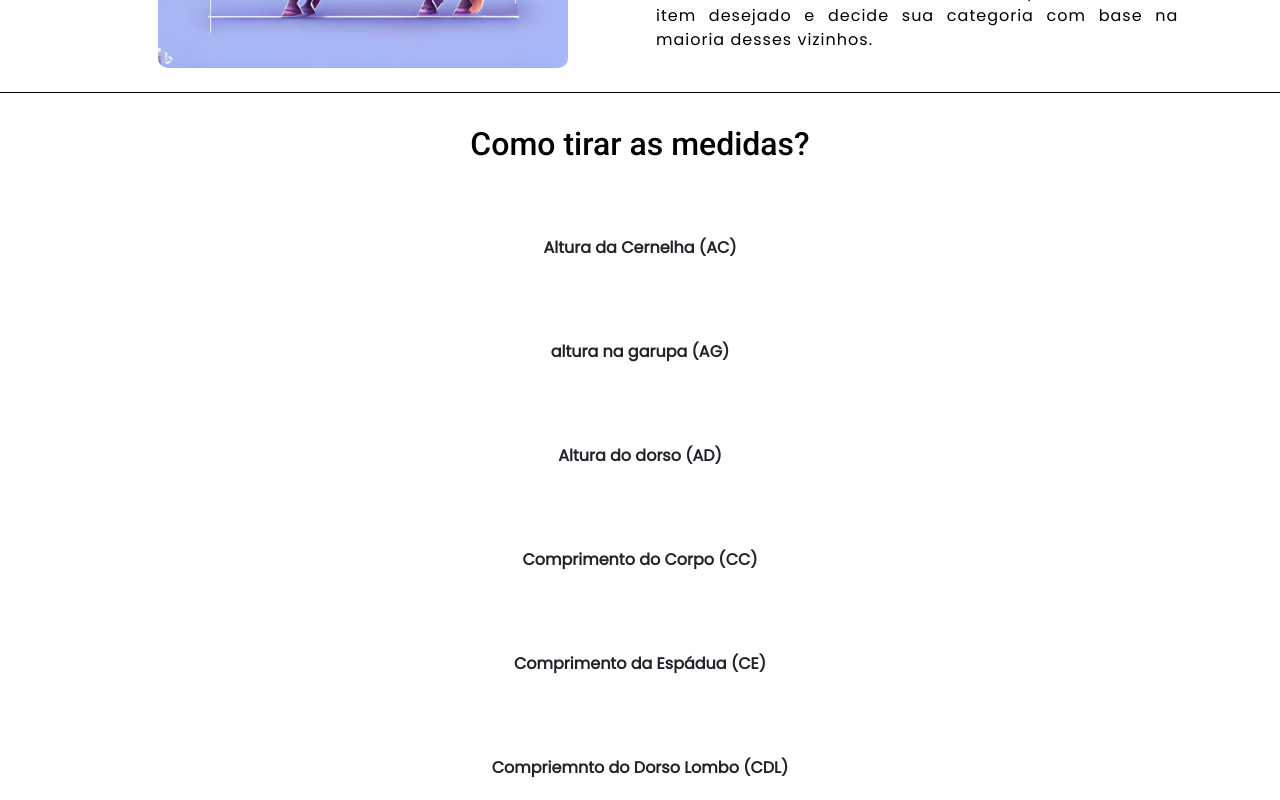
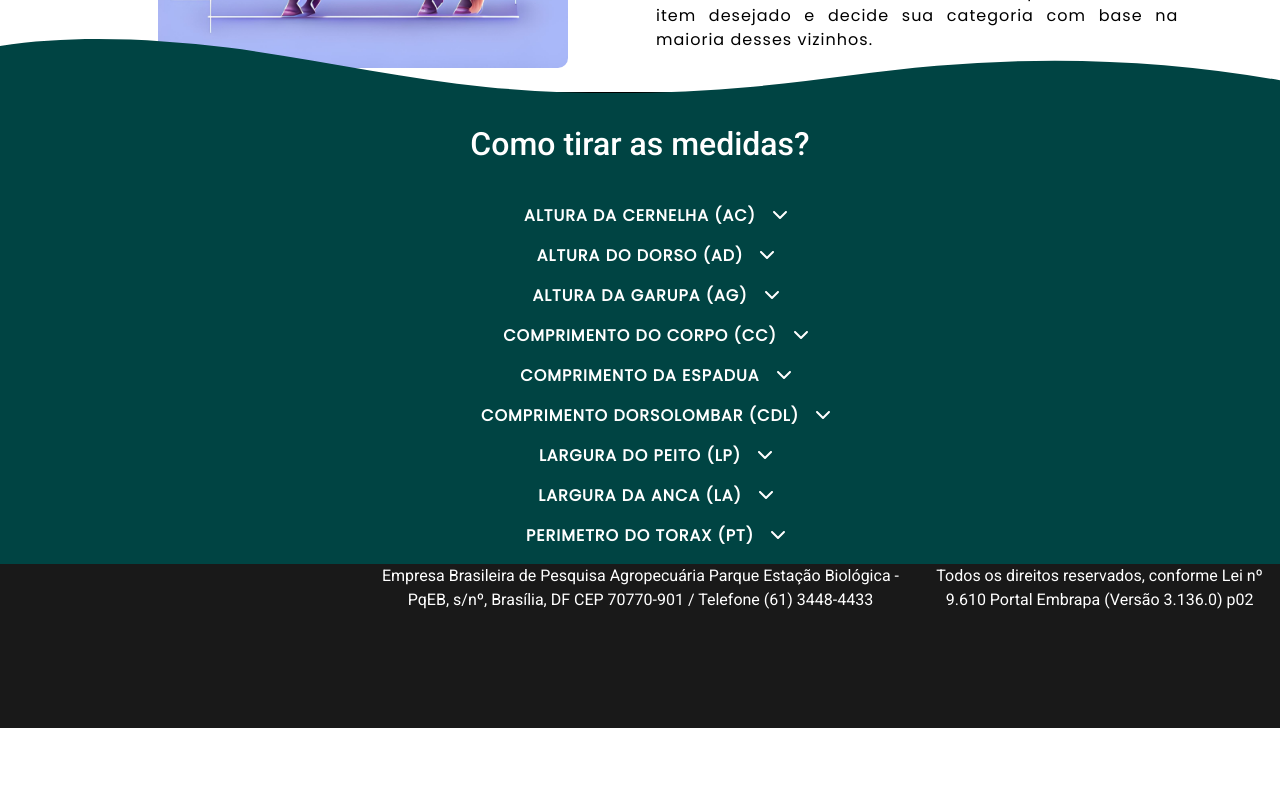
Before and after one commit to Igorsouza1/IAHORSE, a Vue app: page /#/ in a window 1280 px wide. Shown: the part 2640-3440 px from the top of the page. After the commit the page ends 3368 px from the top, so only its background shows below. Built offline with nearby package versions, Linux system fonts and the light colour scheme.

Commit message:
toggle medidas funcionando

```diff
--- /dev/null
+++ b/src/components/MedidasToggle.vue
@@ -0,0 +1,36 @@
+<template>
+    <div class="medidas" @click="toggle">
+      <span><slot></slot></span>
+      <p v-if="expanded">{{ texto }}</p>
+      <img :src="imagem" alt="Imagem da medida" v-if="expanded" />
+    </div>
+  </template>
+
+  <script>
+  export default {
+    name: 'MedidasToggle',
+    props: ['texto', 'imagem'],
+    data() {
+      return {
+        expanded: false,
+      };
+    },
+    methods: {
+      toggle() {
+        this.expanded = !this.expanded;
+      },
+    },
+  };
+  </script>
+
+<style scoped>
+  .medidas{
+    color: #fff;
+    font-weight: 500;
+    font-size: 1.2rem;
+  }
+
+  .medidas p{
+    font-size: 1rem;
+  }
+</style>
--- a/src/views/HomeView.vue
+++ b/src/views/HomeView.vue
@@ -109,45 +109,133 @@
           <img src="../assets/knnalgo.png" alt="">
         </div>
       </div>
+
     </div>
+
+    <div class="custom-shape-divider-bottom-1680807326">
+    <svg data-name="Layer 1" xmlns="http://www.w3.org/2000/svg" viewBox="0 0 1200 120" preserveAspectRatio="none">
+        <path d="M321.39,56.44c58-10.79,114.16-30.13,172-41.86,82.39-16.72,168.19-17.73,250.45-.39C823.78,31,906.67,72,985.66,92.83c70.05,18.48,146.53,26.09,214.34,3V0H0V27.35A600.21,600.21,0,0,0,321.39,56.44Z" class="shape-fill"></path>
+    </svg>
+</div>
     </section>
+
     <section class="info">
-      <h1 class="title app-title">Como tirar as medidas?</h1>
-      <div class="medidas">
-        <span>Altura da Cernelha (AC)</span>
-        <p></p>
+      <h1 class="title info-title">Como tirar as medidas?</h1>
+      <div class="medidas-container">
+        <div class="medidas" @click="toggle(0)">
+          <span>Altura da Cernelha (AC) <font-awesome-icon :icon="expandedIndex === 0 ? 'chevron-left' : 'chevron-down'" class="icon" /></span>
+
+          <transition name="expand">
+            <div class="expand-container" v-if="expandedIndex === 0">
+              <p>Altura do pé à cernelha</p>
+              <img src="../assets/AlturadaCernelha.png" alt="Imagem da medida altura da cernelha" />
+            </div>
+          </transition>
+        </div>
       </div>
-      <div class="medidas">
-        <span>altura na garupa (AG)</span>
-        <p></p>
+
+      <div class="medidas-container">
+        <div class="medidas" @click="toggle(1)">
+          <span>Altura do Dorso (AD) <font-awesome-icon :icon="expandedIndex === 1 ? 'chevron-left' : 'chevron-down'" class="icon" /></span>
+
+          <transition name="expand">
+            <div class="expand-container" v-if="expandedIndex === 1">
+              <p>Altura do pé à cernelha</p>
+              <img src="../assets/AlturadaCernelha.png" alt="Imagem da medida altura da cernelha" />
+            </div>
+          </transition>
+        </div>
       </div>
-      <div class="medidas">
-        <span>Altura do dorso (AD)</span>
-        <p></p>
+
+      <div class="medidas-container">
+        <div class="medidas" @click="toggle(2)">
+          <span>Altura da Garupa (AG) <font-awesome-icon :icon="expandedIndex === 2 ? 'chevron-left' : 'chevron-down'" class="icon" /></span>
+
+          <transition name="expand">
+            <div class="expand-container" v-if="expandedIndex === 2">
+              <p>Altura do pé à cernelha</p>
+              <img src="../assets/AlturadaCernelha.png" alt="Imagem da medida altura da cernelha" />
+            </div>
+          </transition>
+        </div>
       </div>
-      <div class="medidas">
-        <span>Comprimento do Corpo (CC)</span>
-        <p></p>
+
+      <div class="medidas-container">
+        <div class="medidas" @click="toggle(3)">
+          <span>Comprimento do Corpo (CC) <font-awesome-icon :icon="expandedIndex === 3 ? 'chevron-left' : 'chevron-down'" class="icon" /></span>
+
+          <transition name="expand">
+            <div class="expand-container" v-if="expandedIndex === 3">
+              <p>Altura do pé à cernelha</p>
+              <img src="../assets/AlturadaCernelha.png" alt="Imagem da medida altura da cernelha" />
+            </div>
+          </transition>
+        </div>
       </div>
-      <div class="medidas">
-        <span>Comprimento da Espádua (CE)</span>
-        <p></p>
+
+      <div class="medidas-container">
+        <div class="medidas" @click="toggle(4)">
+          <span>Comprimento da Espadua <font-awesome-icon :icon="expandedIndex === 4 ? 'chevron-left' : 'chevron-down'" class="icon" /></span>
+
+          <transition name="expand">
+            <div class="expand-container" v-if="expandedIndex === 4">
+              <p>Altura do pé à cernelha</p>
+              <img src="../assets/AlturadaCernelha.png" alt="Imagem da medida altura da cernelha" />
+            </div>
+          </transition>
+        </div>
       </div>
-      <div class="medidas">
-        <span>Compriemnto do Dorso Lombo (CDL)</span>
-        <p></p>
+
+      <div class="medidas-container">
+        <div class="medidas" @click="toggle(5)">
+          <span>Comprimento DorsoLombar (CDL)<font-awesome-icon :icon="expandedIndex === 5 ? 'chevron-left' : 'chevron-down'" class="icon" /></span>
+
+          <transition name="expand">
+            <div class="expand-container" v-if="expandedIndex === 5">
+              <p>Altura do pé à cernelha</p>
+              <img src="../assets/AlturadaCernelha.png" alt="Imagem da medida altura da cernelha" />
+            </div>
+          </transition>
+        </div>
       </div>
-      <div class="medidas">
-        <span>Largura do Peito (LP)</span>
-        <p></p>
+
+      <div class="medidas-container">
+        <div class="medidas" @click="toggle(6)">
+          <span>Largura do Peito (LP) <font-awesome-icon :icon="expandedIndex === 6 ? 'chevron-left' : 'chevron-down'" class="icon" /></span>
+
+          <transition name="expand">
+            <div class="expand-container" v-if="expandedIndex === 6">
+              <p>Altura do pé à cernelha</p>
+              <img src="../assets/AlturadaCernelha.png" alt="Imagem da medida altura da cernelha" />
+            </div>
+          </transition>
+        </div>
       </div>
-      <div class="medidas">
-        <span>Largura da Anca (LA)</span>
-        <p></p>
+
+      <div class="medidas-container">
+        <div class="medidas" @click="toggle(7)">
+          <span>Largura da Anca (LA) <font-awesome-icon :icon="expandedIndex === 7 ? 'chevron-left' : 'chevron-down'" class="icon" /></span>
+
+          <transition name="expand">
+            <div class="expand-container" v-if="expandedIndex === 7">
+              <p>Altura do pé à cernelha</p>
+              <img src="../assets/AlturadaCernelha.png" alt="Imagem da medida altura da cernelha" />
+            </div>
+          </transition>
+        </div>
       </div>
-      <div class="medidas">
-        <span>Perímetro Torácico (PT)</span>
-        <p></p>
+
+      <div class="medidas-container">
+        <div class="medidas" @click="toggle(8)">
+          <span>Perimetro do Torax (PT) <font-awesome-icon :icon="expandedIndex === 8 ? 'chevron-left' : 'chevron-down'" class="icon" /></span>
+
+          <transition name="expand">
+            <div class="expand-container" v-if="expandedIndex === 8">
+              <p>Altura do pé à cernelha</p>
+              <img src="../assets/AlturadaCernelha.png" alt="Imagem da medida altura da cernelha" />
+            </div>
+          </transition>
+        </div>
       </div>
     </section>
 
@@ -168,7 +256,21 @@
   <script>
 
   export default {
-    name: 'HomeView'
+    name: 'HomeView',
+    data() {
+      return {
+        expandedIndex: -1,
+      };
+    },
+    methods: {
+      toggle(index) {
+        if (this.expandedIndex === index) {
+          this.expandedIndex = -1;
+        } else {
+          this.expandedIndex = index;
+        }
+      },
+    },
   }
   </script>
   <style scoped>
@@ -190,7 +292,7 @@
     left: 0;
     z-index: 1;
     width: 100%;
-    height: 90%;
+    height: 90vh;
     background-color: rgba(0, 0, 0, 0.3); /* Aqui definimos a cor e a transparência do overlay */
   }
 
@@ -350,7 +452,7 @@
     height: 100%;
     text-align: center;
     padding: 1.25rem;
-
+    position: relative;
   }
 
   .app-wrapper{
@@ -378,6 +480,27 @@
     letter-spacing: 1px;
   }
 
+  .custom-shape-divider-bottom-1680807326 {
+    position: absolute;
+    bottom: -1px;
+    left: 0;
+    width: 100%;
+    overflow: hidden;
+    line-height: 0;
+    transform: rotate(180deg);
+}
+
+.custom-shape-divider-bottom-1680807326 svg {
+    position: relative;
+    display: block;
+    width: calc(100% + 1.3px);
+    height: 60px;
+}
+
+.custom-shape-divider-bottom-1680807326 .shape-fill {
+    fill:#004443;
+}
+
   .info{
     background-color: #004443;
     height: 100%;
@@ -389,19 +512,66 @@
 
   .info-title{
     font-size: 2rem;
-    color: black;
+    color: #fff;
     margin-bottom: 2.5rem;
     margin-top: 1rem;
   }
 
   .medidas{
-    width: 100%;
+    margin: 0 auto;
+    width: 90%;
     padding: 2rem;
   }
 
   .medidas span{
     font-family: 'Poppins', sans-serif;
     font-weight: bold;
+  }
+
+  .medidas img{
+    max-width: 250px;
+  }
+
+
+
+  .expand-container{
+    align-items: center;
+    border: 1px solid rgba(0,0,0,40%);
+    background-color: rgba(0,0,0,30%);
+    box-shadow: 2px 2px 4px rgba(0, 0, 0, 0.2);
+    margin-top: 1rem;
+    border-radius: 10px;
+    padding: 1.5rem;
+  }
+
+  .expand-container p{
+    font-weight: 400;
+  }
+
+  .expand-container img{
+    width: 100%;
+    max-width: 200px;
+    box-shadow: 2px 2px 4px rgba(0, 0, 0, 0.5);
+    border-radius: 10px;
+  }
+
+  .expand-enter-active,
+  .expand-leave-active {
+    transition: all 0.2s ;
+  }
+
+  .expand-enter-from,
+  .expand-leave-to {
+    opacity: 0;
+    max-height: 10%;
+    overflow: hidden;
+  }
+
+  .expand-enter-to,
+  .expand-leave-from {
+    opacity: 1;
+    max-height: 100%; /* ajuste este valor de acordo com o conteúdo */
+    overflow: hidden;
   }
 
   footer{
@@ -674,34 +844,112 @@
 }
 
 
+.custom-shape-divider-bottom-1680807326 {
+    position: absolute;
+    bottom: -2px;
+    left: 0;
+    width: 100%;
+    overflow: hidden;
+    line-height: 0;
+    transform: rotate(180deg);
+}
+
+.custom-shape-divider-bottom-1680807326 svg {
+    position: relative;
+    display: block;
+    width: calc(100% + 1.3px);
+    height: 60px;
+}
+
+.custom-shape-divider-bottom-1680807326 .shape-fill {
+    fill:#004443;
+}
+
   .info{
     height: 100%;
     width: 100%;
     text-align: center;
+    background-color: #004443;
   }
 
   .info-title{
     font-size: 2rem;
-    color: black;
+    color: #fff;
     margin-bottom: 2.5rem;
-    margin-top: 1.5rem;
+    padding-top: 2rem;
   }
 
   .medidas{
-    width: 100%;
-    padding: 2rem;
+    width: 50%;
+    position: relative;
+    padding-bottom: 1rem;
+    margin: 0 auto;
+    color: #fff;
   }
 
   .medidas span{
     font-family: 'Poppins', sans-serif;
     font-weight: bold;
+    color: #fff;
+    text-transform: uppercase;
+    letter-spacing: 1px;
+  }
+  .medidas img{
+    max-width: 250px;
+  }
+
+  .icon {
+    position: absolute;
+    padding-left: 1rem;
+    top: 2px;
+  }
+
+  .expand-container{
+    display: flex;
+    align-items: center;
+    justify-content: space-around;
+    border: 1px solid rgba(0,0,0,40%);
+    background-color: rgba(0,0,0,30%);
+    box-shadow: 2px 2px 4px rgba(0, 0, 0, 0.2);
+    margin-top: 1rem;
+    border-radius: 10px;
+    padding: 1.5rem;
+  }
+
+  .expand-container p{
+    font-weight: 400;
+  }
+
+  .expand-container img{
+    width: 200px;
+    box-shadow: 2px 2px 4px rgba(0, 0, 0, 0.5);
+    border-radius: 10px;
+  }
+
+  .expand-enter-active,
+  .expand-leave-active {
+    transition: all 0.2s ;
+  }
+
+  .expand-enter-from,
+  .expand-leave-to {
+    opacity: 0;
+    max-height: 10%;
+    overflow: hidden;
+  }
+
+  .expand-enter-to,
+  .expand-leave-from {
+    opacity: 1;
+    max-height: 100%; /* ajuste este valor de acordo com o conteúdo */
+    overflow: hidden;
   }
 
   footer{
     width: 100%;
     content: '';
     text-align: center;
-    background: #004443;
+    background: rgba(0,0,0,90%);
     color: white;
     display: flex;
 
```
Also changed, not shown: src/assets/AlturadaCernelha.png (added).
